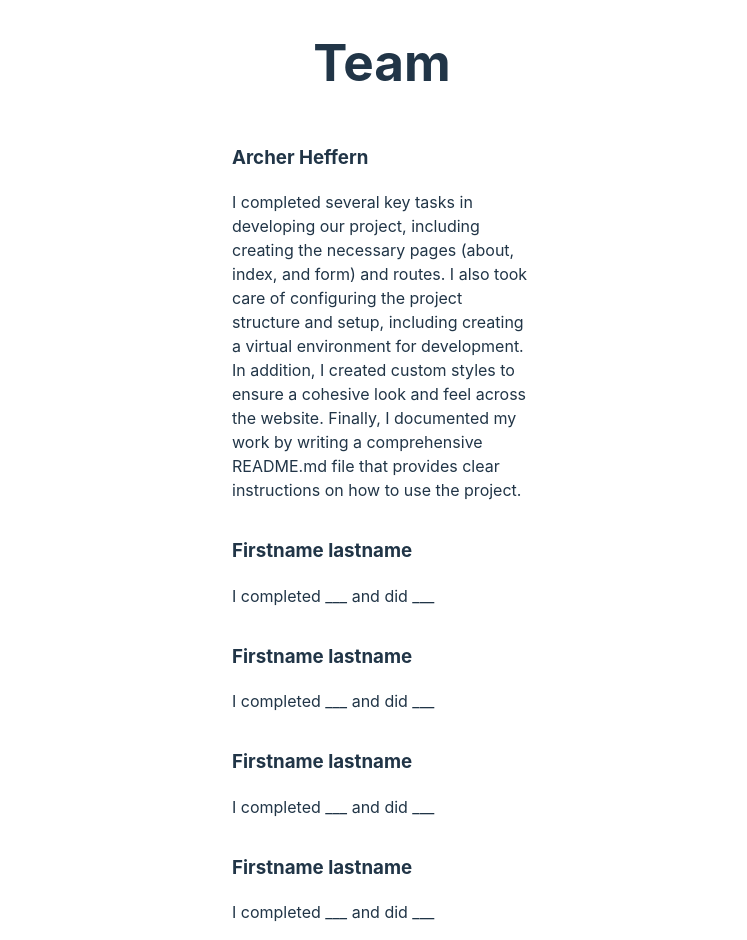
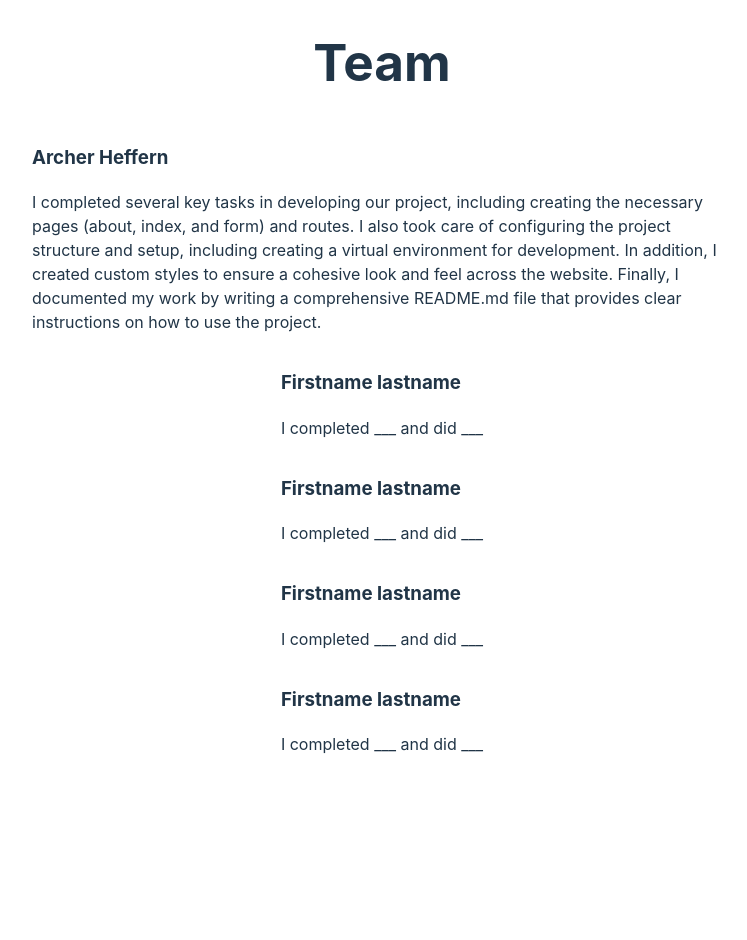
Before and after one commit to ArcherHeffern/cs103Team6, a Flask app: page /team in a window 1280 px wide. Shown: the part 44-984 px from the top of the page, without its empty margins (258-1005 px from the left). After the commit the page ends 798 px from the top, so only its background shows below. Run offline with Flask 2, Linux system fonts and the light colour scheme.

Commit message:
edited width

```diff
--- a/ca01/server.py
+++ b/ca01/server.py
@@ -72,4 +72,4 @@ def styles(path):
 
 if __name__=='__main__':
     # run the code on port 5001, MacOS uses port 5000 for its own service :(
-    app.run(debug=True,port=5001)
+    app.run(debug=True,port=5002)
--- a/ca01/static/index.css
+++ b/ca01/static/index.css
@@ -55,10 +55,6 @@ main {
     justify-content: center;
 }
 
-#user {
-    width: 300px;
-}
-
 button {
     border-radius: 8px;
     border: 1px solid transparent;
```
